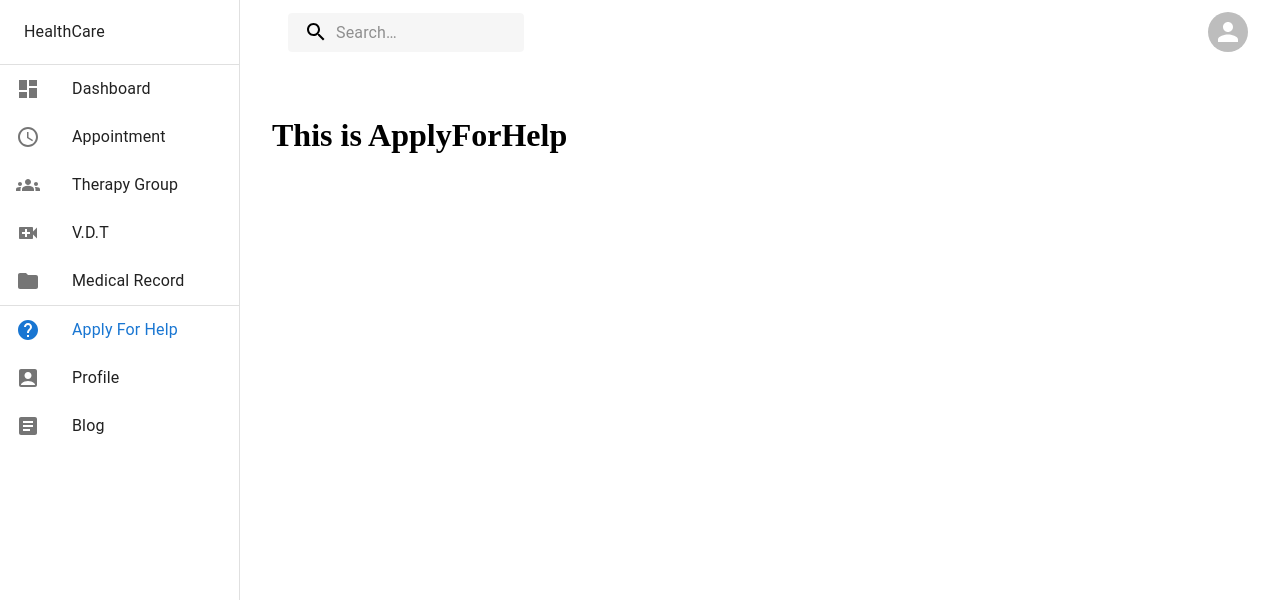
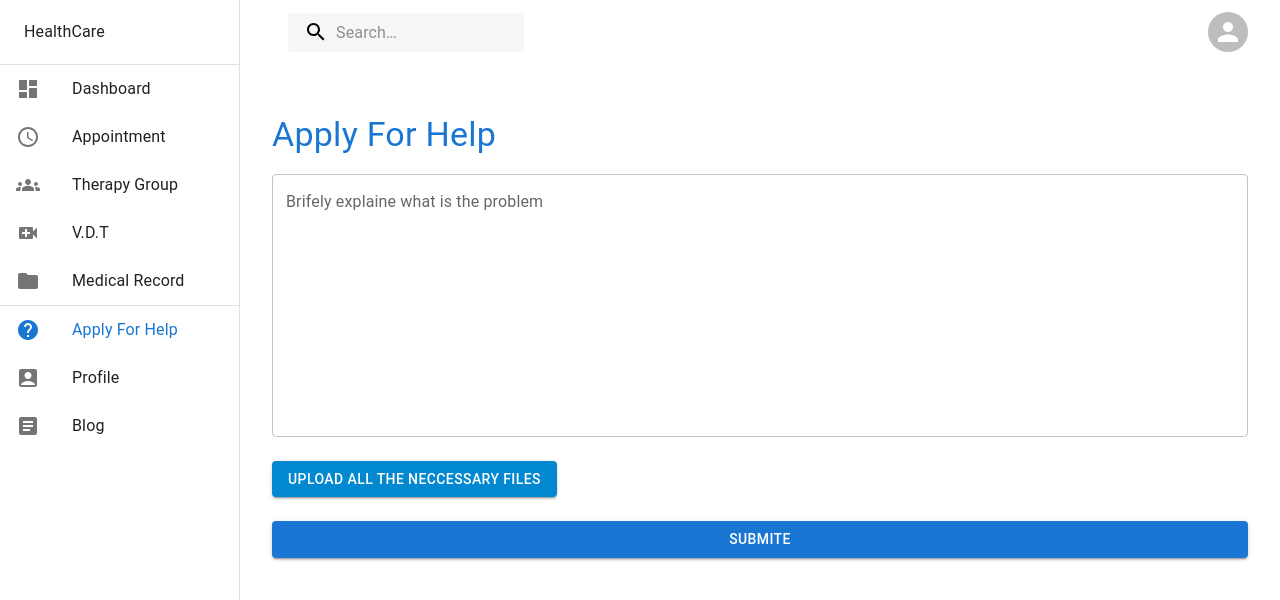
Before and after one commit to mengstabketemaw/telehealth, a React (Create React App) app: page /patient/applyforhelp in a window 1280 px wide. Shown: the top 600 px of the page. Built offline with nearby package versions, Linux system fonts and the light colour scheme; what react-geocode would draw is missing.

Commit message:
ui has been configured

```diff
--- a/src/pages/patient/ApplyForHelp.js
+++ b/src/pages/patient/ApplyForHelp.js
@@ -1,8 +1,41 @@
+import { Button, Stack, TextField, Typography } from "@mui/material";
+import { useState } from "react";
+
 const ApplyForHelp = ()=>{
+    const [desc,setDesc] = useState("");
+    const [files,setFiles] = useState([])
+
+
+
     return (<>
-
-    <h1>This is ApplyForHelp</h1>
-
+    <br/>
+    <Typography variant="h4" color="primary">Apply For Help</Typography>
+    <br/>
+    <Stack spacing={3}>
+        <TextField
+            label={"Brifely explaine what is the problem"}
+            multiline
+            value={desc}
+            onChange={(e)=>setDesc(e.target.value)}
+            rows={10}
+            fullWidth
+        />
+        <label>
+            <input
+                style={{"display":"none"}}
+                accept="*" id="contained-button-file"
+                files={files}
+                multiple
+                type="file"
+                onChange={e=>setFiles(Object.values(e.target.files))}
+            />
+            <Button variant="contained" color="info" component="span">Upload All the neccessary files</Button>
+        </label>
+        {
+            files.map((e,i)=>(<Typography key={i} variant="caption">{e?.name}</Typography>))
+        }
+    <Button variant="contained">Submite</Button>
+    </Stack>
     </>
     )
 }
```
